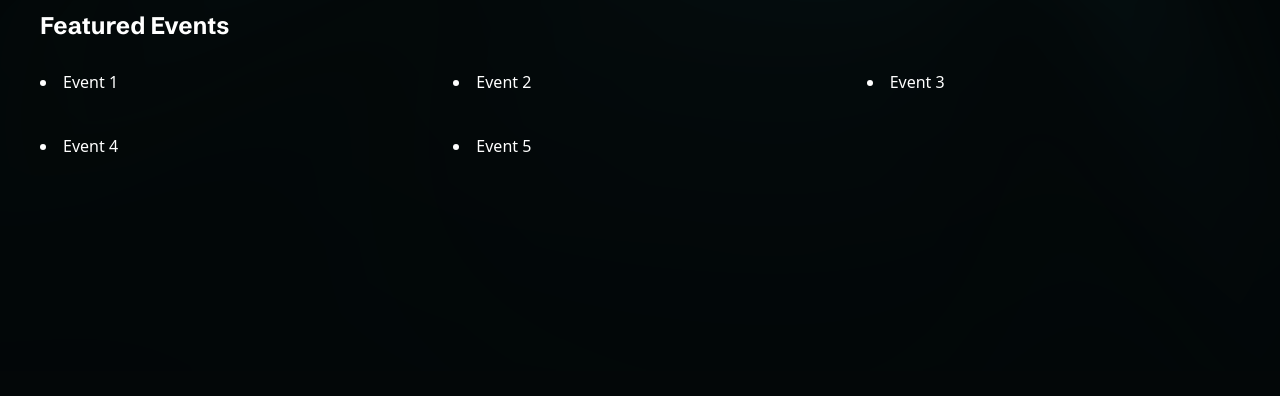
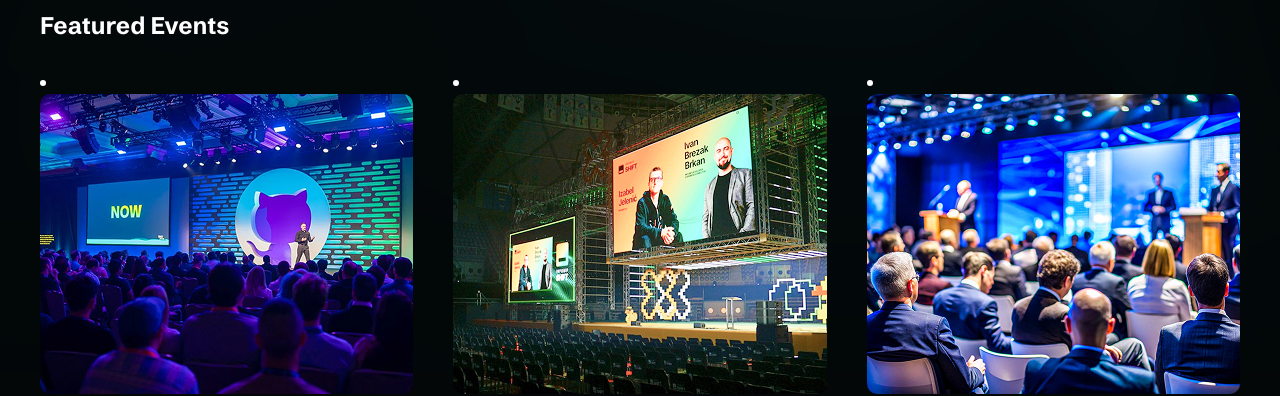
Before and after one commit to GalinaBaleva/nextjs, a Next.js app: page / in a window 1280 px wide. Shown: the part 429-825 px from the top of the page. Before the commit the page ends 800 px from the top, so only its background shows below. Built offline with nearby package versions, Linux system fonts and the light colour scheme; a web font is replaced by a local one.

Commit message:
Map through events array to display EventCard components.

```diff
--- a/app/page.tsx
+++ b/app/page.tsx
@@ -1,4 +1,6 @@
 import ExploreBtn from "@/components/ExploreBtn";
+import EventCard from "@/components/EventCard";
+import {events} from "@/lib/constants";
 
 const Page = () => {
     return (
@@ -11,8 +13,10 @@ const Page = () => {
                 <h3>Featured Events</h3>
 
                 <ul className="events">
-                    {[1, 2, 3, 4, 5].map((event) => (
-                        <li key={event}>Event {event}</li>
+                    {events.map((event) => (
+                        <li key={event.title}>
+                            <EventCard {...event} />
+                        </li>
                     ))}
                 </ul>
             </div>
```
